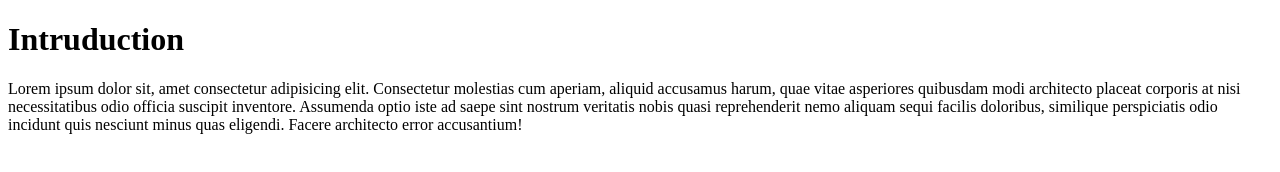
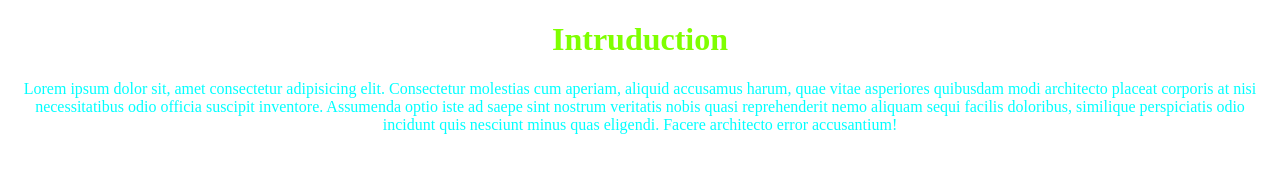
Before and after one commit to miavay/My-second-repo, a plain HTML site: page index.html in a window 1280 px wide. Drawn offline with Linux system fonts and the light colour scheme.

Commit message:
css added

```diff
--- a/index.html
+++ b/index.html
@@ -5,12 +5,15 @@
     <meta http-equiv="X-UA-Compatible" content="IE=edge">
     <meta name="viewport" content="width=device-width, initial-scale=1.0">
     <title>Love</title>
+    <link rel="stylesheet" href="syle.css">
+
 
 </head>
 <h1>
     Intruduction
 </h1>
 <p>Lorem ipsum dolor sit, amet consectetur adipisicing elit. Consectetur molestias cum aperiam, aliquid accusamus harum, quae vitae asperiores quibusdam modi architecto placeat corporis at nisi necessitatibus odio officia suscipit inventore. Assumenda optio iste ad saepe sint nostrum veritatis nobis quasi reprehenderit nemo aliquam sequi facilis doloribus, similique perspiciatis odio incidunt quis nesciunt minus quas eligendi. Facere architecto error accusantium!
+
 </p>
 <body>
 
--- /dev/null
+++ b/syle.css
@@ -0,0 +1,9 @@
+p{
+    color: aqua;
+    text-align: center;
+
+}
+h1{
+    text-align: center;
+    color: chartreuse;
+}
```
